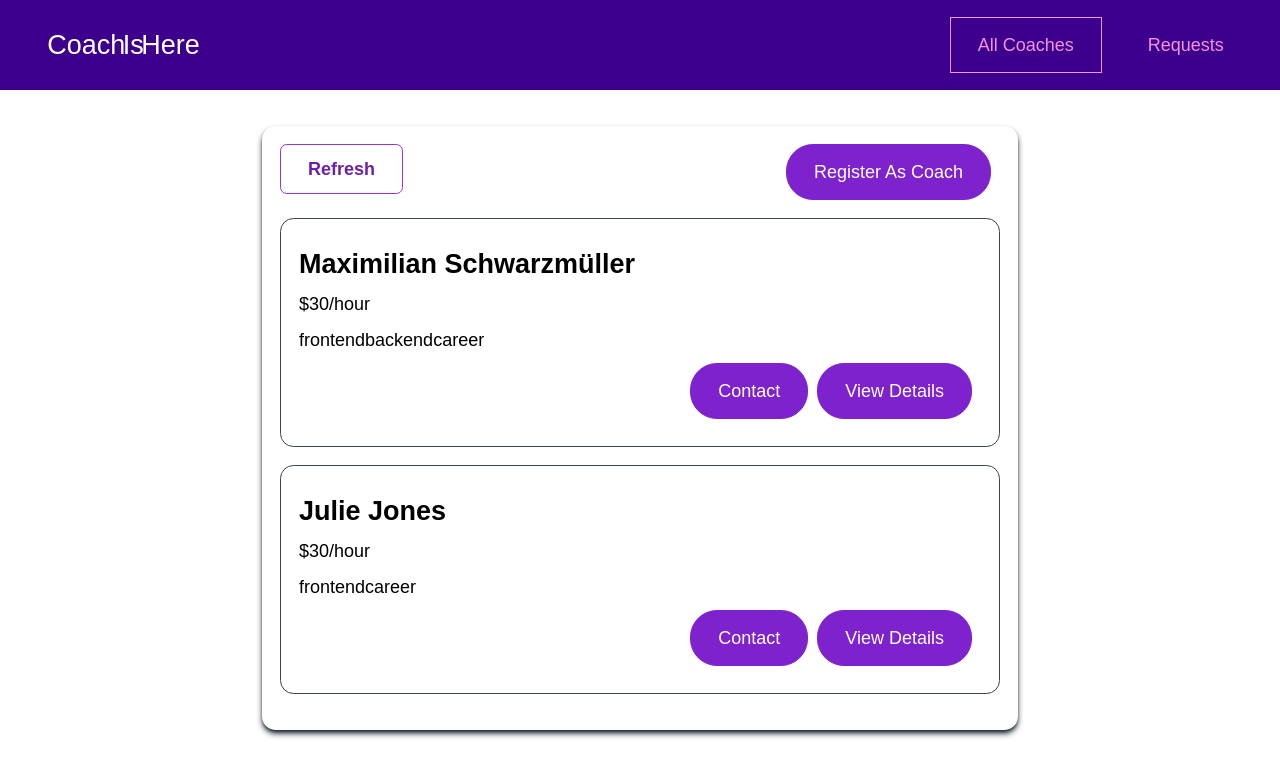
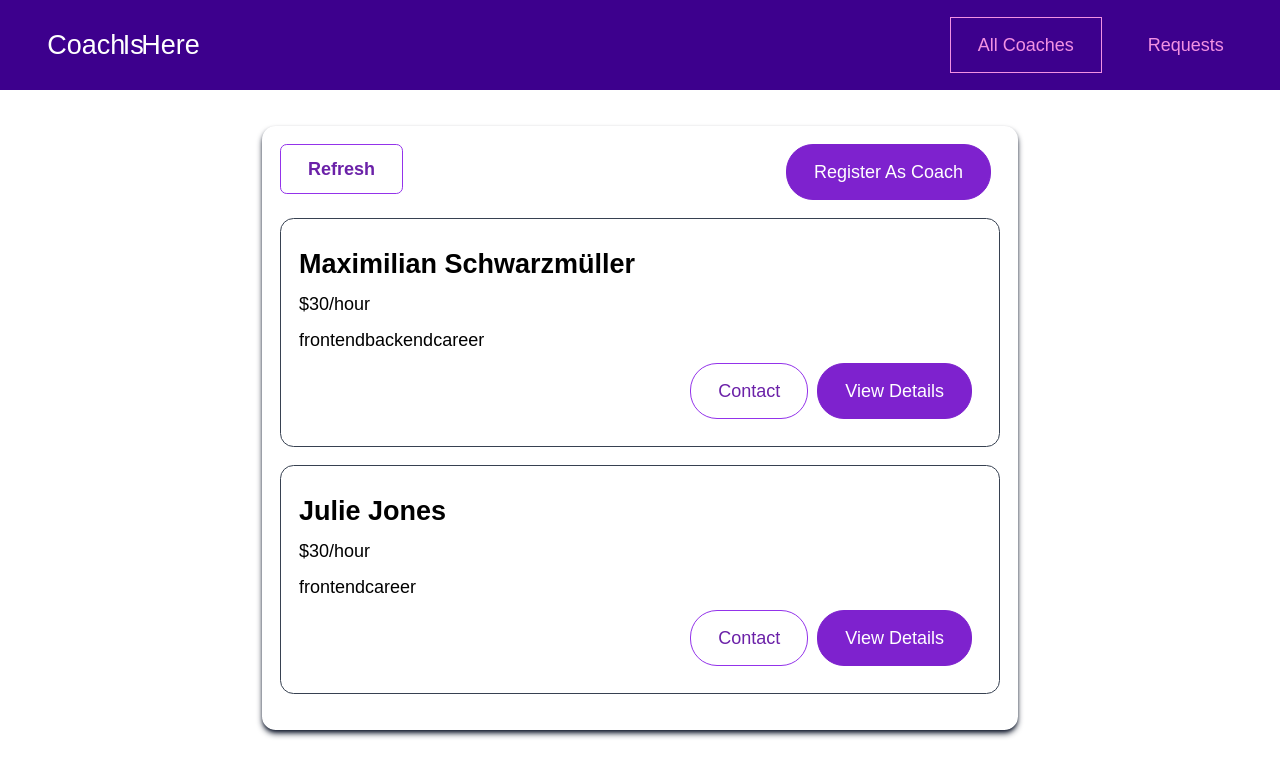
Before and after one commit to RajveerSaini0710/Coach-Is-Here, a Vue app: page /coaches in a window 1280 px wide. Shown: the top 776 px of the page. Built offline with nearby package versions, Linux system fonts and the light colour scheme; a web font is replaced by a local one.

Commit message:
feat: :bug: base button link bug fixed

```diff
--- a/src/components/coaches/CoachItem.vue
+++ b/src/components/coaches/CoachItem.vue
@@ -6,7 +6,7 @@
 			<span v-for="area in areas" :key="area">{{ area }}</span>
 		</div>
 		<div class="flex justify-end my-2">
-			<BaseButton link :to="coachContactLink">Contact</BaseButton>
+			<BaseButton outlinedLink :to="coachContactLink">Contact</BaseButton>
 			<BaseButton link :to="coachDetailLink">View Details</BaseButton>
 		</div>
 	</li>
--- a/src/components/ui/BaseButton.vue
+++ b/src/components/ui/BaseButton.vue
@@ -1,5 +1,5 @@
 <template>
-	<div class="inline-block" v-if="!link && !normalButton && primeVueButton">
+	<div class="inline-block" v-if="!link && !outlinedLink && !normalButton && primeVueButton">
 		<Button
 			:label="label"
 			:raised="raised"
@@ -14,12 +14,20 @@
 			class="text-purple-800 py-3 px-6 rounded-3xl mr-2 border-purple-600 hover:bg-purple-50 active:bg-purple-50"
 		/>
 	</div>
-	<div v-else-if="!link && !primeVueButton && normalButton">
+	<div v-else-if="!link && !outlinedLink && !primeVueButton && normalButton">
 		<button
 			class="py-3 px-6 bg-purple-700 border border-purple-700 text-white cursor-pointer rounded-3xl mr-2 inline-block hover:bg-purple-900 hover:border-purple-900 active:bg-purple-900 active:border-purple-900"
 		>
 			<slot></slot>
 		</button>
+	</div>
+	<div v-else-if="!link && !primeVueButton && !normalButton && outlinedLink">
+		<router-link
+			class="flex text-purple-800 py-3 px-6 rounded-3xl mr-2 border border-purple-600 hover:bg-purple-50 active:bg-purple-50"
+			:to="to"
+		>
+			<slot></slot>
+		</router-link>
 	</div>
 	<div v-else>
 		<router-link
@@ -50,6 +58,7 @@ export default {
 		to: { type: String, default: '/' },
 		normalButton: { type: Boolean, default: false },
 		primeVueButton: { type: Boolean, default: false },
+		outlinedLink: { type: Boolean, default: false },
 	},
 	components: {
 		Button,
```
